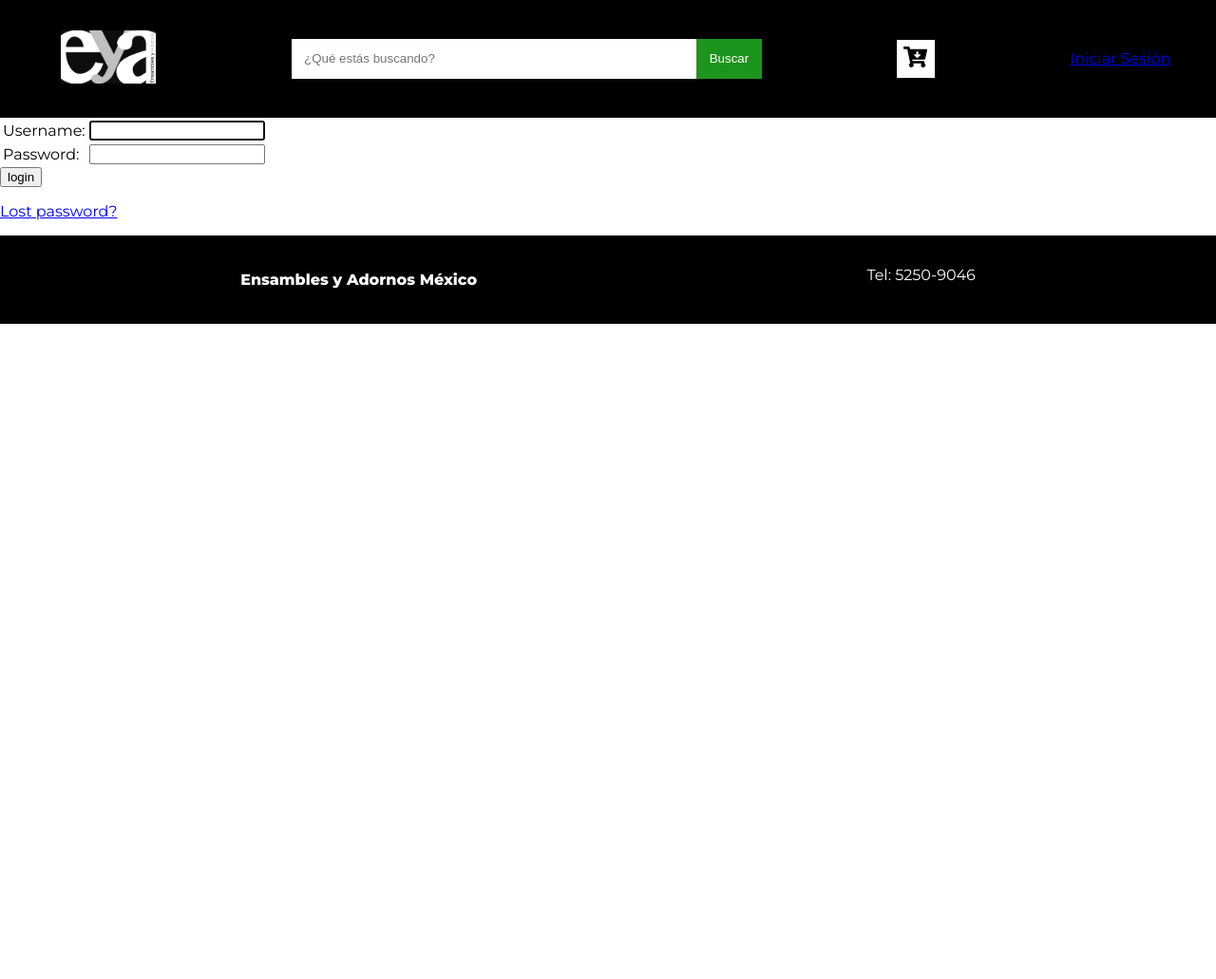
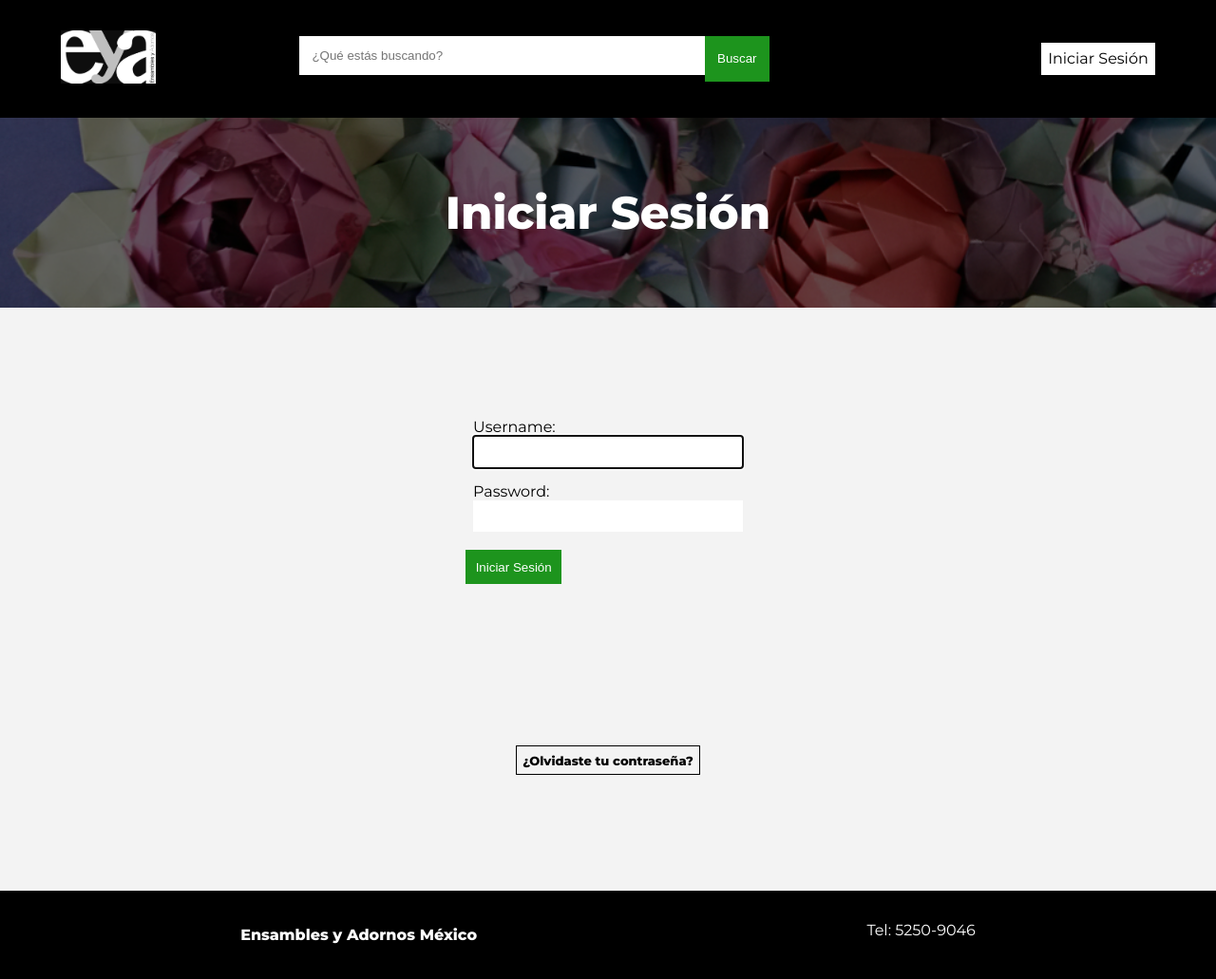
Before and after one commit to kike721/eya_webapp, a Django app: page /login/ in a window 1280 px wide. Shown: the whole page at 95% size. Before the commit the page ends 341 px from the top, so only its background shows below. Run offline with Django 3.2, Linux system fonts and the light colour scheme.

Commit message:
Cambios en header, lista productos, login, y  banner

```diff
--- a/eya/products/static/css/banner.css
+++ b/eya/products/static/css/banner.css
@@ -1,5 +1,5 @@
 .imagen-banner{
-	min-height: 350px;
+	min-height: 200px;
 	display: flex;
 	justify-content: center;
   align-items: center;
@@ -22,7 +22,8 @@
 
 .title-banner{
 	color: #fff;
-	font-size: 1.5em;
+	font-size: 2em;
+  margin: auto;
 }
 
 .imagen-banner:before{
--- a/eya/products/templates/header.html
+++ b/eya/products/templates/header.html
@@ -16,14 +16,13 @@
           Buscar
         </button>
       </form>
-      <a href="/store/list-items/" class="button-white" title="Ir a order de compra">
-        <img class="icon-car" src="/static/img/cart-arrow-down.svg" alt="Ir a order de compra"/>
+      <a href="{% url 'list-items' %}"/static/img/cart-arrow-down.svg" alt="Ir a order de compra"/>
       </a>
     {% endif %}
     {% if user.is_authenticated %}
-        <a href="{% url 'logout' %}">Cerrar Sesión</a>
+        <a class="button-white" href="{% url 'logout' %}">Cerrar Sesión</a>
     {% else %}
-        <a href="{% url 'login' %}">Iniciar Sesión</a>
+        <a class="button-white" href="{% url 'login' %}">Iniciar Sesión</a>
     {% endif %}
   </header>
 <!-- /header -->
--- a/eya/products/templates/image-banner.html
+++ b/eya/products/templates/image-banner.html
@@ -1,5 +1,5 @@
 <div class="imagen-banner" style="background-image: url('/static/img/flores.jpg');">
 	<div class="content-title">
-		<h1 class="title-banner">Somos una compañía que comprende y entiende bien las necesidades del mundo de la moda.</h1>
+		<h1 class="title-banner">{{title}}</h1>
 	</div>
 </div>
--- a/eya/products/templates/products/modal-product.html
+++ b/eya/products/templates/products/modal-product.html
@@ -14,11 +14,8 @@
 
   <!-- TODOS LOS PRODUCTOS -->
 
-  <div class="info-results">
-    <h2 class="title-info-results">Todos los productos</h2>
-  </div>
+
   <div class="results">
-
 
       <div class="card">
         {% if product.image %}
@@ -35,7 +32,6 @@
 
   <!-- /TODOS LOS PRODUCTOS -->
 
-</div>
 {% endblock %}
 
 {% block extra_scripts %}
--- a/eya/products/templates/products/product_list.html
+++ b/eya/products/templates/products/product_list.html
@@ -18,7 +18,7 @@
 {% block content %}
 
 {% get_media_prefix as MEDIA_PREFIX %}
-{% include "image-banner.html" %}
+{% include "image-banner.html" with title="Somos una compañía que comprende y entiende bien las necesidades del mundo de la moda." %}
 
 <div class="content">
 
--- a/eya/store/templates/store/list_items.html
+++ b/eya/store/templates/store/list_items.html
@@ -5,7 +5,6 @@
   <title>Lista de Pedido | Ensambles y Adornos </title>
   <link rel="stylesheet" href="{% static 'css/order-list.css' %}">
 {% endblock %}
-
 
 {% block content %}
 
@@ -65,8 +64,8 @@
 					{{ form.phone.label_tag }}
 					{{ form.phone }}
 				</div>
-				<button style="text-decoration: none; color: white; border: none; margin: 0.3em 0; background-color: #1d941d; padding: 0.8em;" type="submit">Crear orden de pedido</button>
-				<button style="text-decoration: none; color: white; border: none; margin: 0.3em 0; background-color: #e02d2d; padding: 0.8em;" type="">Cancelar pedido</button>
+				<button class="button-submit" type="submit">Crear orden de pedido</button>
+				<button class="button-cancel" type="">Cancelar pedido</button>
 			</form>
 		</div>
 
--- /dev/null
+++ b/eya/users/static/css/login.css
@@ -0,0 +1,55 @@
+.login{
+	background-color: #f3f3f3;
+}
+
+.login__container{
+	display: flex;
+	justify-content: space-around;
+	align-items: center;
+	flex-direction: column;
+	height: calc(100vh - 250px);
+	padding: 2em 0;
+}
+
+.login__message-error{
+	color: #d02a2a;
+    font-weight: 700;
+}
+
+.login__link{
+	border: 1px solid black;
+    padding: 0.5em;
+    color: black;
+    font-weight: 700;
+    text-decoration: none;
+    margin: 1em 0;
+    font-size: 13px;
+}
+
+.form-login{
+	width: 100%;
+	max-width: 300px;
+
+}
+
+.form-input{
+	display: flex;
+	flex-direction: column;
+	margin: 0.5em;
+}
+
+input{
+	padding: 0.7em;
+	margin-bottom: 0.5em;
+	max-width: 400px;
+	border: none;
+}
+
+.button-submit{
+	text-decoration: none;
+	color: white;
+	border: none;
+	margin: 0.3em 0;
+	background-color: #1d941d;
+	padding: 0.8em;
+}
--- a/eya/users/templates/registration/login.html
+++ b/eya/users/templates/registration/login.html
@@ -1,38 +1,52 @@
 {% extends "base.html" %}
+
+{% load static %}
+{% block extra_head %}
+  <title> Iniciar Sesión | Ensambles y Adornos </title>
+  <link rel="stylesheet" href="{% static 'css/login.css' %}">
+  <link rel="stylesheet" href="{% static 'css/banner.css' %}">
+
+{% endblock %}
 
 {% block content %}
 
+  <div class="login">
+
+    {% include "image-banner.html" with title="Iniciar Sesión" %}
+
+    <div class="login__container">
       {% if form.errors %}
-<p>Your username and password didn't match. Please try again.</p>
+          <p class="login__message-error">Su nombre de usuario y contraseña no coinciden. Inténtalo de nuevo.</p>
         {% endif %}
 
         {% if next %}
+
           {% if user.is_authenticated %}
-    <p>Your account doesn't have access to this page. To proceed,
-    please login with an account that has access.</p>
+            <p class="login__message-error">Su cuenta no tiene acceso a esta página. Para proceder, por favor inicie sesión con una cuenta que tenga acceso.</p>
           {% else %}
-    <p>Please login to see this page.</p>
-    {% endif %}
+            <p class="login__message-error">Por favor inicie sesión para ver esta página.</p>
           {% endif %}
 
-<form method="post" action="{% url 'login' %}">
+        {% endif %}
+
+        <form method="post" action="{% url 'login' %}" class="form-login">
         {% csrf_token %}
-<table>
-<tr>
+          <div class="form-input">
             <td>{{ form.username.label_tag }}</td>
             <td>{{ form.username }}</td>
-</tr>
-<tr>
+          </div>
+          <div class="form-input">
             <td>{{ form.password.label_tag }}</td>
             <td>{{ form.password }}</td>
-</tr>
-</table>
-
-<input type="submit" value="login" />
+          </div>
+          <input class="button-submit" type="submit" value="Iniciar Sesión" />
           <input type="hidden" name="next" value="{{ next }}" />
         </form>
 
         {# Assumes you setup the password_reset view in your URLconf #}
-<p><a href="{% url 'password_reset' %}">Lost password?</a></p>
+        <a class="login__link" href="{% url 'password_reset' %}">¿Olvidaste tu contraseña?</a>
+
+    </div>
+  </div>
 
 {% endblock %}
```
Also changed, not shown: eya/users/static/js/formValidator.js (added, +242 -0 lines), eya/users/templates/registration/password_change_form.html (added, +55 -0 lines), eya/products/migrations/0005_merge_20180616_0150.py (added), eya/products/migrations/0007_merge_20180619_1743.py (added). Lines whose indentation alone changed are shown as unchanged.
